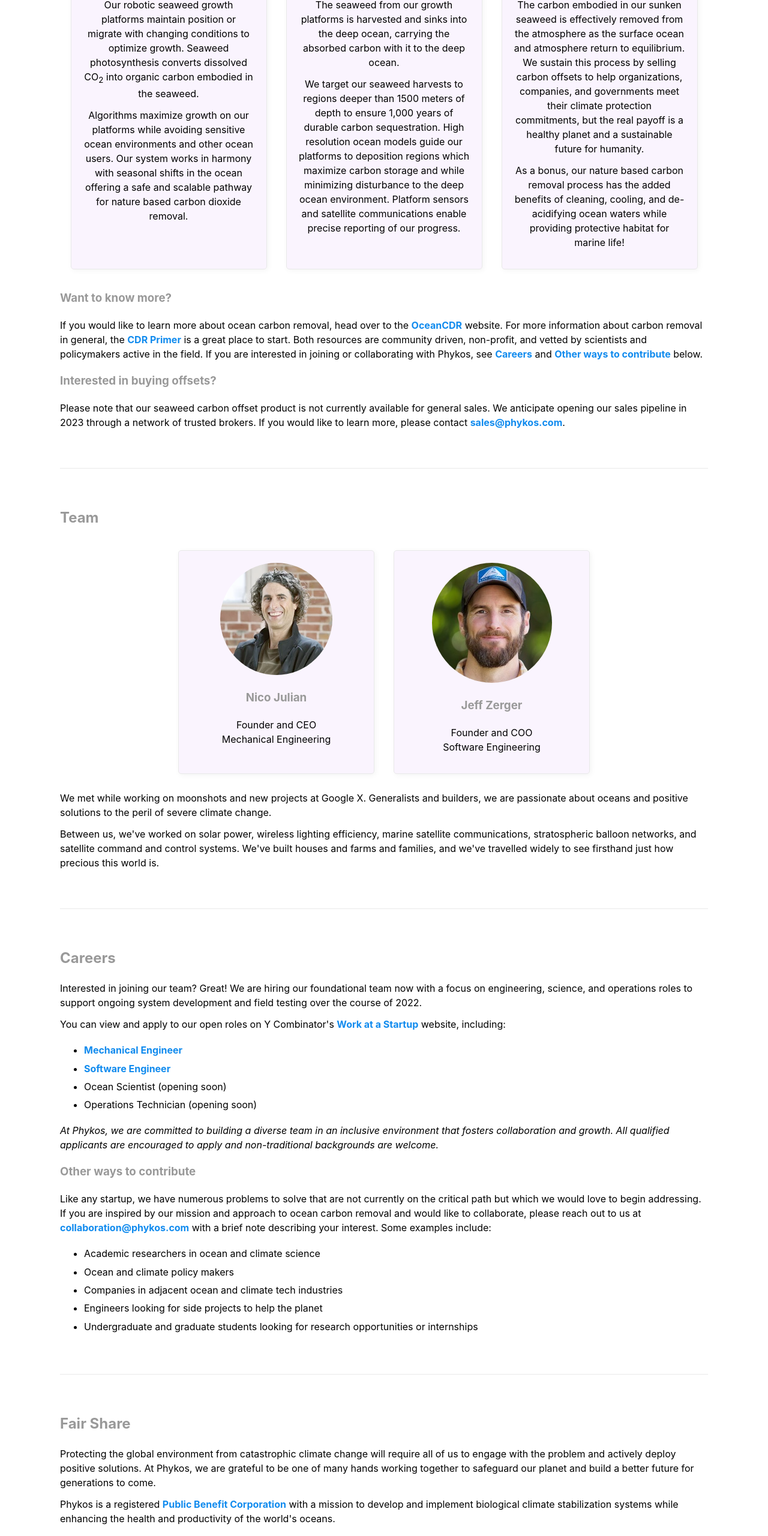
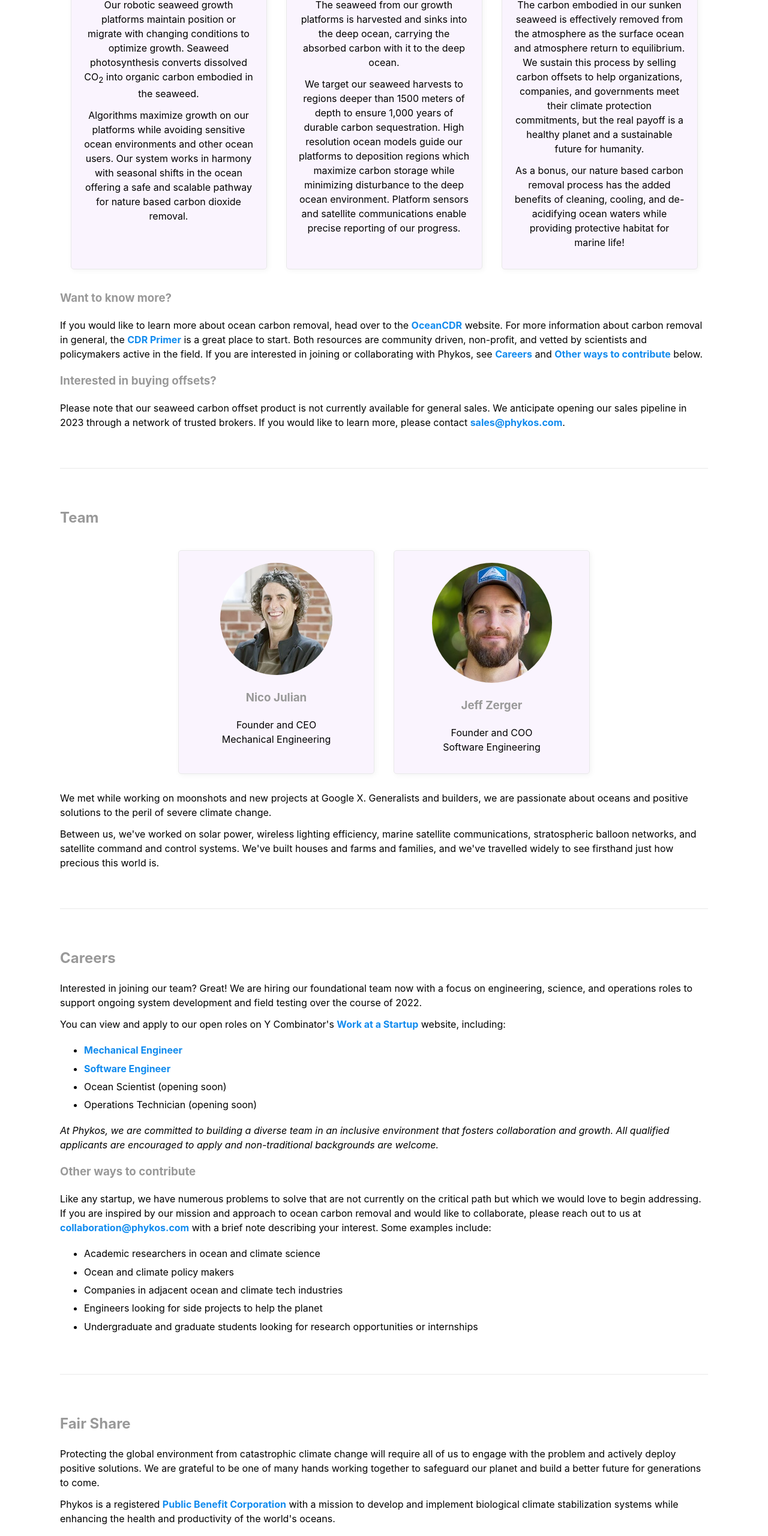
Before and after one commit to phykos-pbc/phykos.co, a website built with Parcel: page index.html in a window 1280 px wide. Shown: the part 1280-3840 px from the top of the page at 60% size. Built offline with nearby package versions, Linux system fonts and the light colour scheme.

Commit message:
Grammar fix.
Small grammar fixes.

```diff
--- a/index.html
+++ b/index.html
@@ -241,7 +241,7 @@
             1500 meters of depth to ensure 1,000 years of durable
             carbon sequestration. High resolution ocean models guide
             our platforms to deposition regions which maximize carbon storage
-            and while minimizing disturbance to the deep ocean
+            while minimizing disturbance to the deep ocean
             environment. Platform sensors and satellite communications enable
             precise reporting of our progress.
           </p>
@@ -387,7 +387,7 @@
       <p>
         Protecting the global environment from catastrophic climate change will
         require all of us to engage with the problem and actively deploy positive
-        solutions. At Phykos, we are grateful to be one of many hands working
+        solutions. We are grateful to be one of many hands working
         together to safeguard our planet and build a better future for
         generations to come.
       </p>
```
